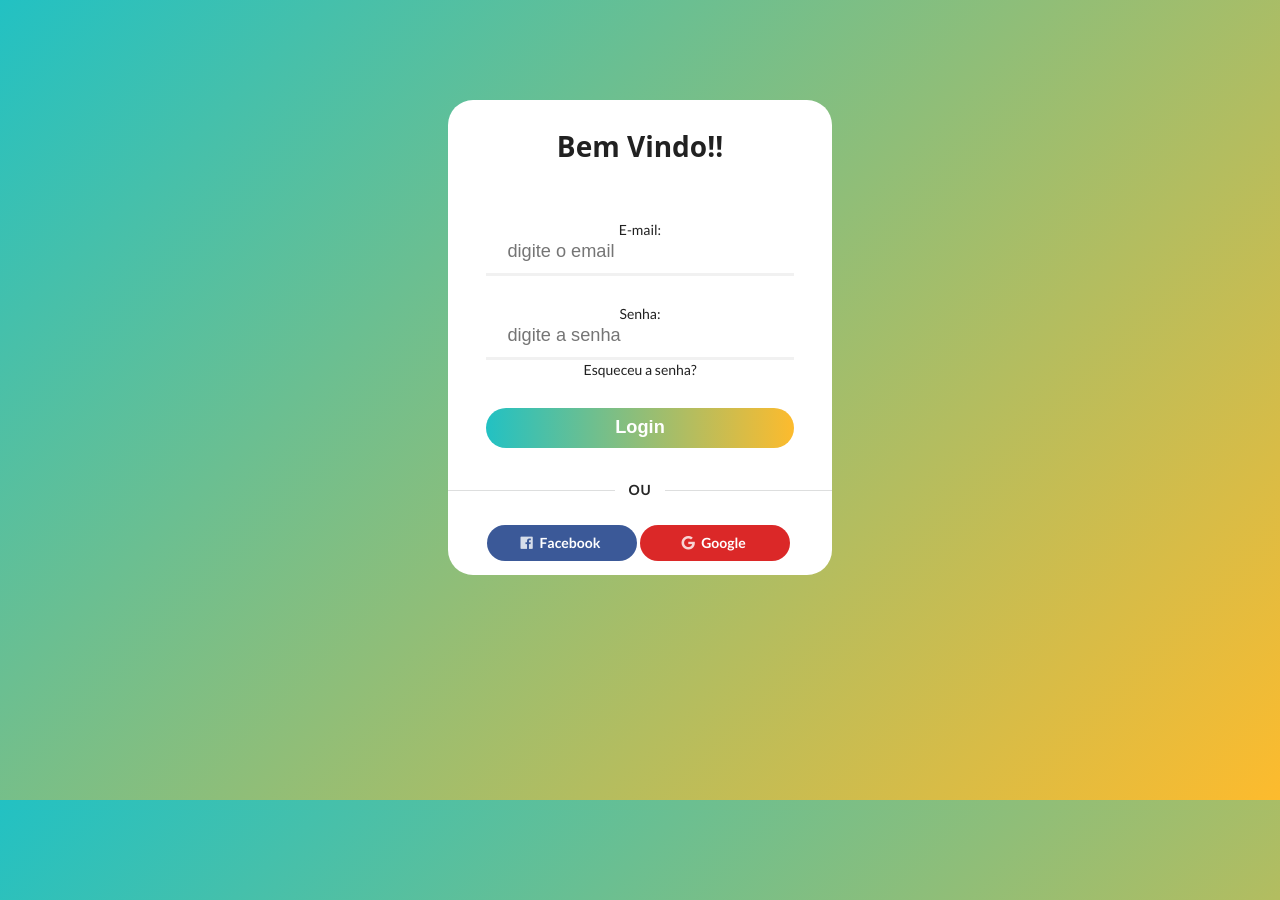
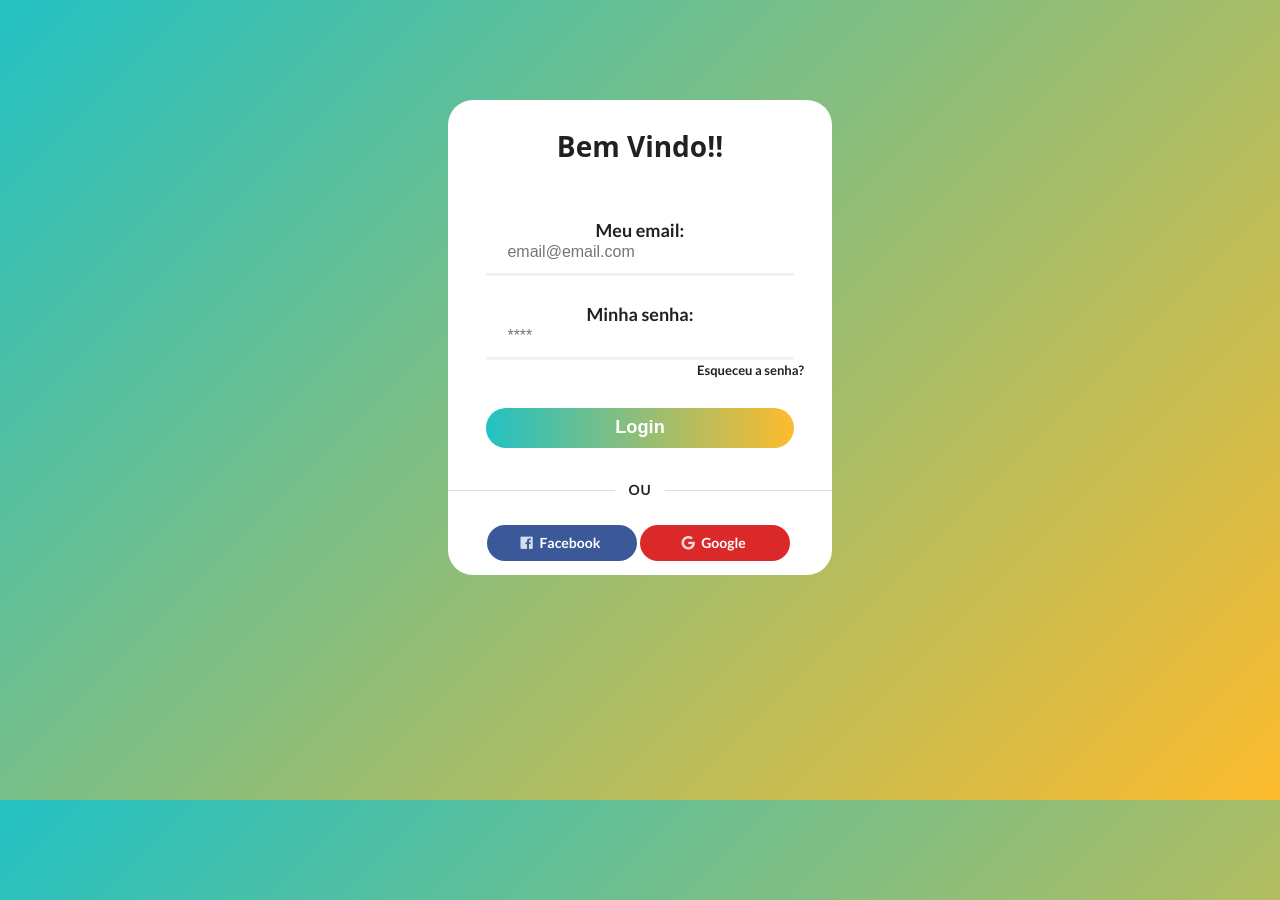
Before and after one commit to asilvasaraiva/urso-fe, a React (Create React App) app in the folder web/: page /login in a window 1280 px wide. Built offline with nearby package versions, Linux system fonts and the light colour scheme.

Commit message:
Finalizando css login page

```diff
--- a/web/src/components/login/Login.js
+++ b/web/src/components/login/Login.js
@@ -80,24 +80,24 @@ export default function Login({ setToken }) {
             <form onSubmit={handleSubmit}>
                 <div className="row">
                     <label>
-                        E-mail:
+                        Meu email:
                     </label>
                     {/* <div className={`validation ${erroActive ? 'error' : ''}`}> */}
                         <input
                             type="text"
                             onChange={e => setUserName(e.target.value)}
-                            placeholder="digite o email"
+                            placeholder="email@email.com"
                             onFocus={() => changePermission()} />
                     {/* </div> */}
                 </div>
                 <div className="row label-login inline">
                     <label className="senha">
-                        Senha:
+                    Minha senha:
                     </label>
                     {/* <div className={`validation ${erroActive ? 'error' : ''}`}> */}
-                        <input type="password" onChange={e => setPassword(e.target.value)} placeholder="digite a senha" />
+                        <input type="password" onChange={e => setPassword(e.target.value)} placeholder="****" />
                     {/* </div> */}
-                    <label className="esqueceu-senha " style={{  textAlign:'right' }}>Esqueceu a senha?</label>
+                    <label className="esqueceu-senha" >Esqueceu a senha?</label>
                 </div>
                 <div id="button" className="row" >
                     <button type="submit" >Login</button>
--- a/web/src/components/login/Login.scss
+++ b/web/src/components/login/Login.scss
@@ -45,14 +45,23 @@ body {
   padding-bottom: 1rem;
   box-shadow: inset 0px -3px 0px 0px rgba(187, 187, 187, 0.2);
   transition: box-shadow 0.2s ease-in;
+
 }
 
+.esqueceu-senha{
+  font-weight: 600;
+  font-size: small;
+  align-self: end;
+  padding-right: 2rem;
+}
 .row input:focus {
   box-shadow: inset 0px -3px 0px 0px rgba(34, 193, 195, 0.7);
   outline: none;
 }
 
 .row input::-webkit-input-placeholder {
+  font-size: initial;
+  align-self: center;
   opacity: 1;
   transition: opacity 0.25s ease-out;
 }
@@ -63,11 +72,14 @@ body {
 }
 
 .row {
+  font-size: large;
+  font-weight: 600;
+
   .label-login{
     align-self: start;
-    padding-left: 4.5rem;
+    padding-left: 1.5rem;
     padding-bottom: 0.5rem;
-    color: rgba(187, 187, 187, 0.9);
+    color: rgba(187, 187, 187, 0.972);
   }
 }
 
```
